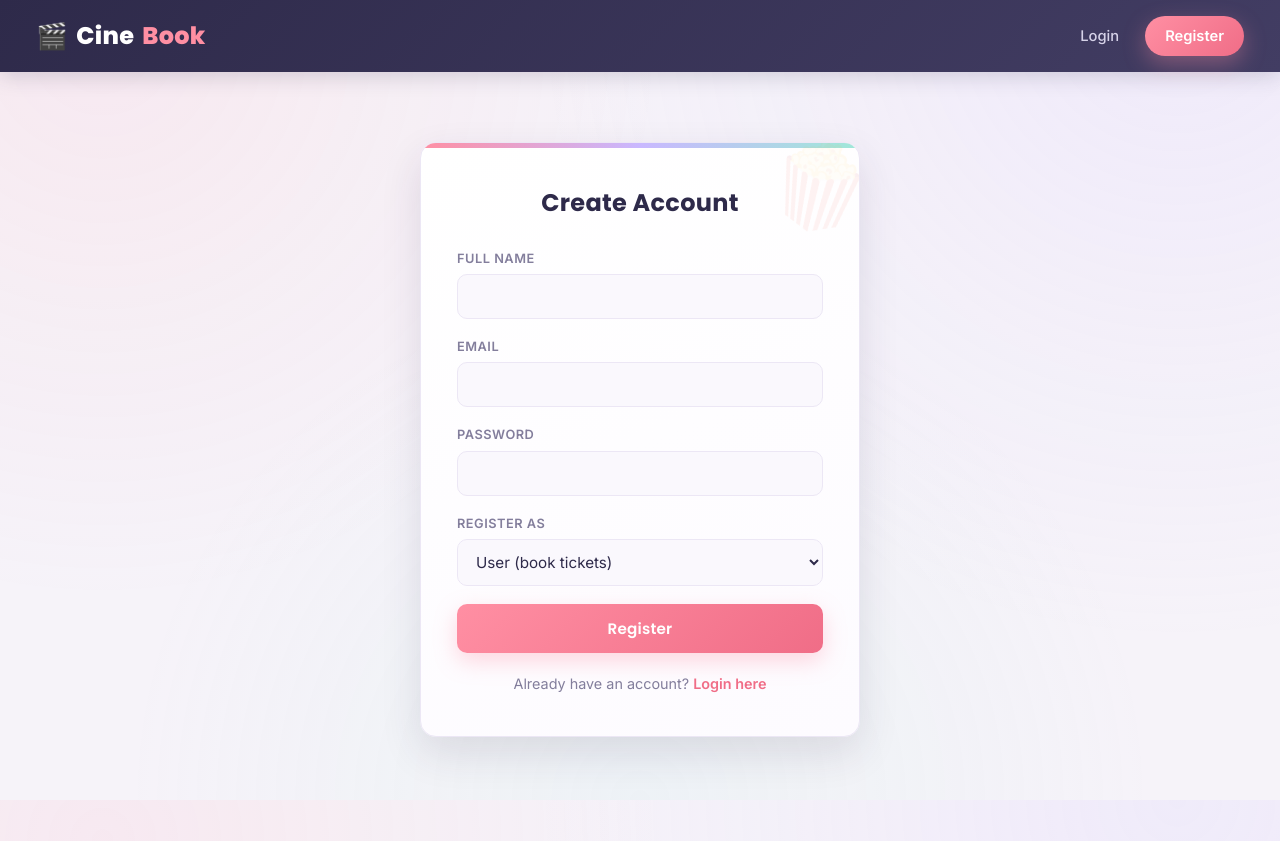
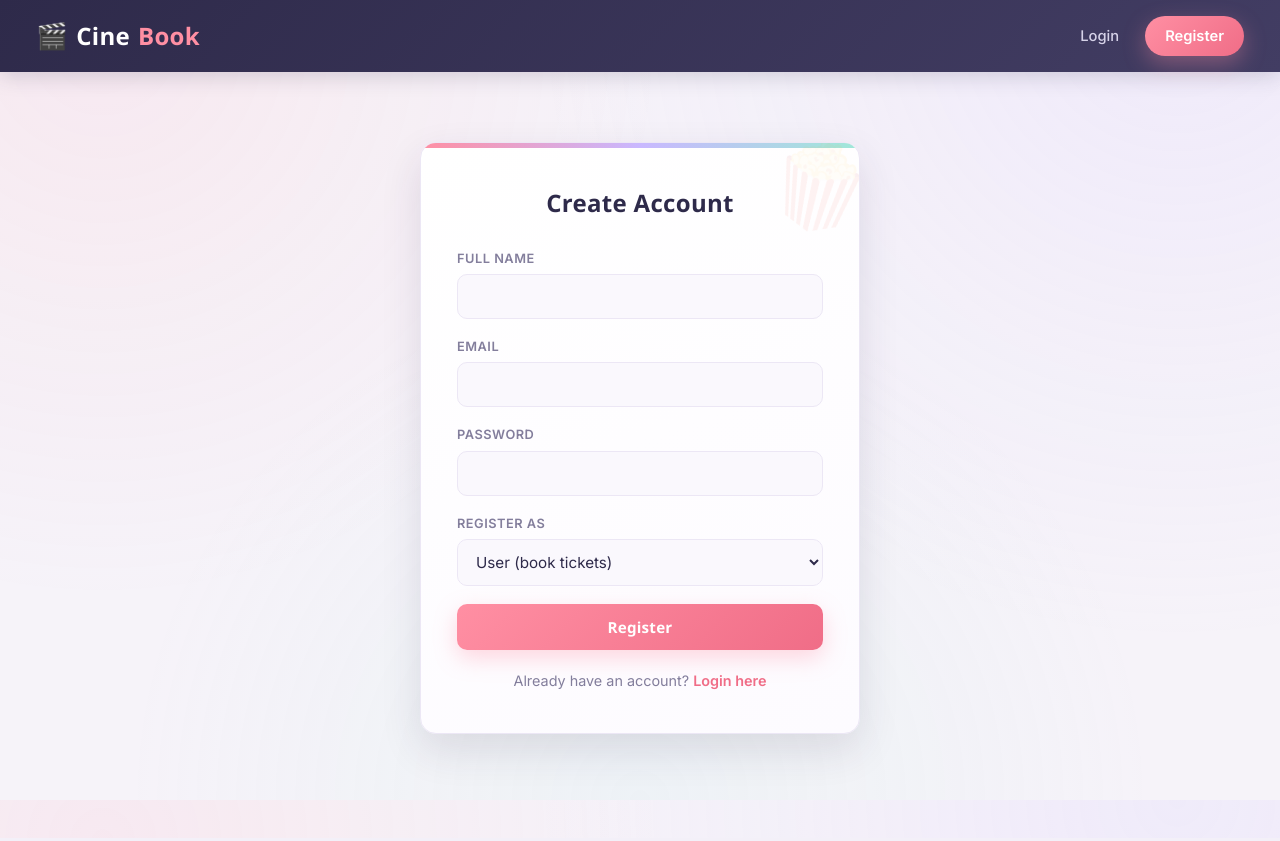
Before and after one commit to sathana20/movie-ticket-booking-system-, a Flask app: page /register in a window 1280 px wide. After the commit the page ends 763 px from the top, so only its background shows below. Run offline with Flask 3, Linux system fonts and the light colour scheme; parts of the project's set-up code (start-up, migrations or seed data) failed here and were passed over.

Commit message:
Switch font to Playfair Display in base template

```diff
--- a/movie_booking_app/templates/base.html
+++ b/movie_booking_app/templates/base.html
@@ -6,7 +6,7 @@
   <title>{% block title %}CineBook{% endblock %}</title>
   <link rel="preconnect" href="https://fonts.googleapis.com">
   <link rel="preconnect" href="https://fonts.gstatic.com" crossorigin>
-  <link href="https://fonts.googleapis.com/css2?family=Poppins:wght@400;500;600;700;800&family=Inter:wght@400;500;600&display=swap" rel="stylesheet">
+  <link href="https://fonts.googleapis.com/css2?family=Playfair+Display:wght@500;600;700;800&family=Inter:wght@400;500;600&display=swap" rel="stylesheet">
   <link rel="stylesheet" href="{{ url_for('static', filename='css/style.css') }}">
 </head>
 <body>
```
